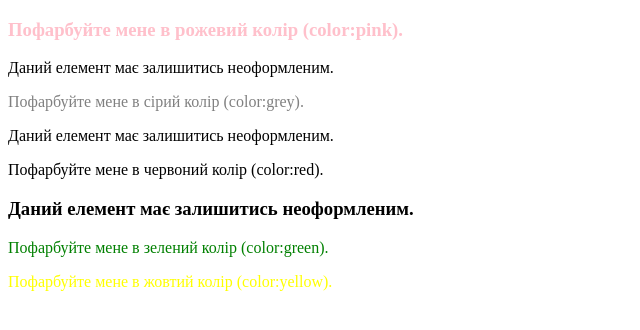
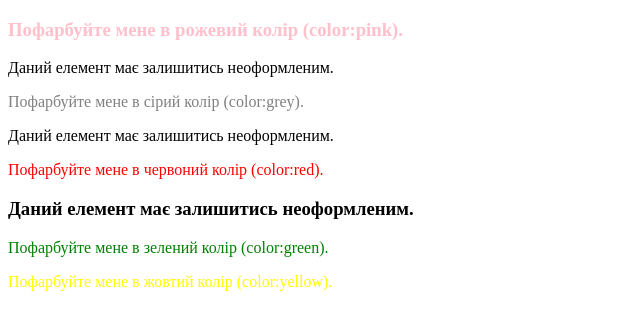
Before and after one commit to Zxcrges/home-work-8, a plain HTML site: page index.html in a window 1280 px wide. Shown: the whole page, without its empty margins (0-640 px from the left). Drawn offline with Linux system fonts and the light colour scheme.

Commit message:
Апдейт задания

```diff
--- a/css/styles.css
+++ b/css/styles.css
@@ -13,3 +13,6 @@ div + p {
 div ~ p {
     color: green;
 }
+div > :first-child {
+    color: red;
+}
```
